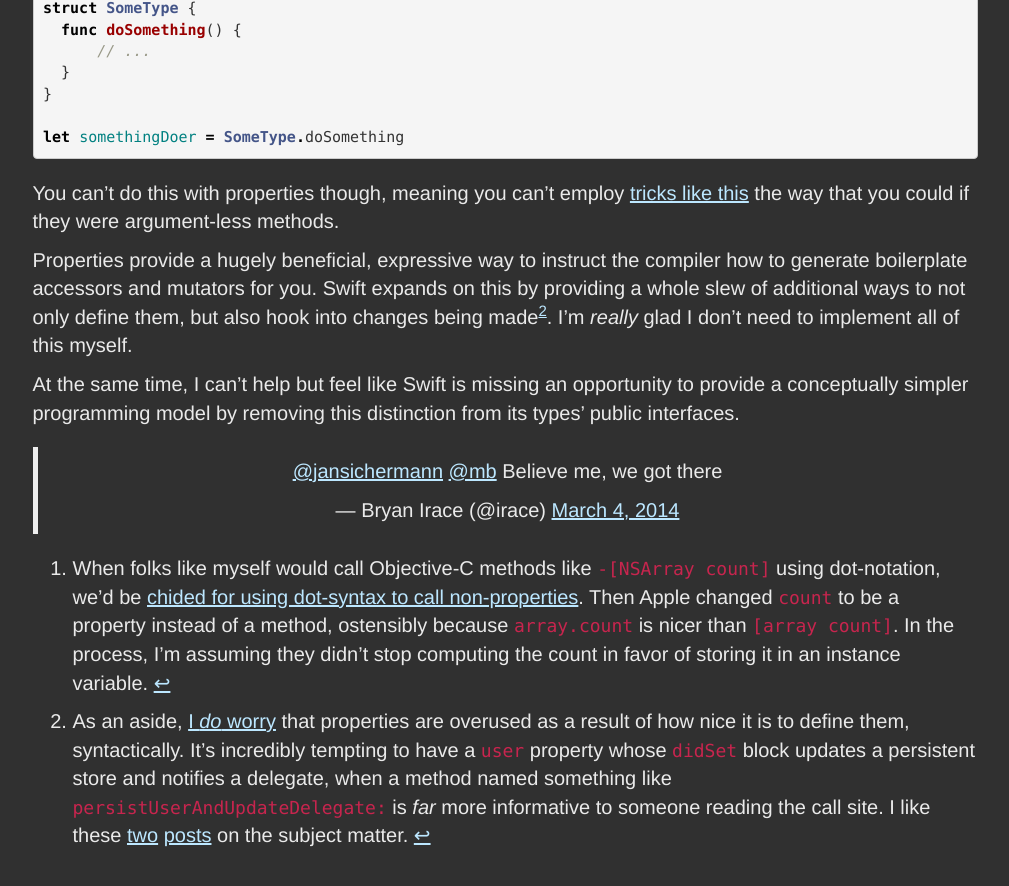
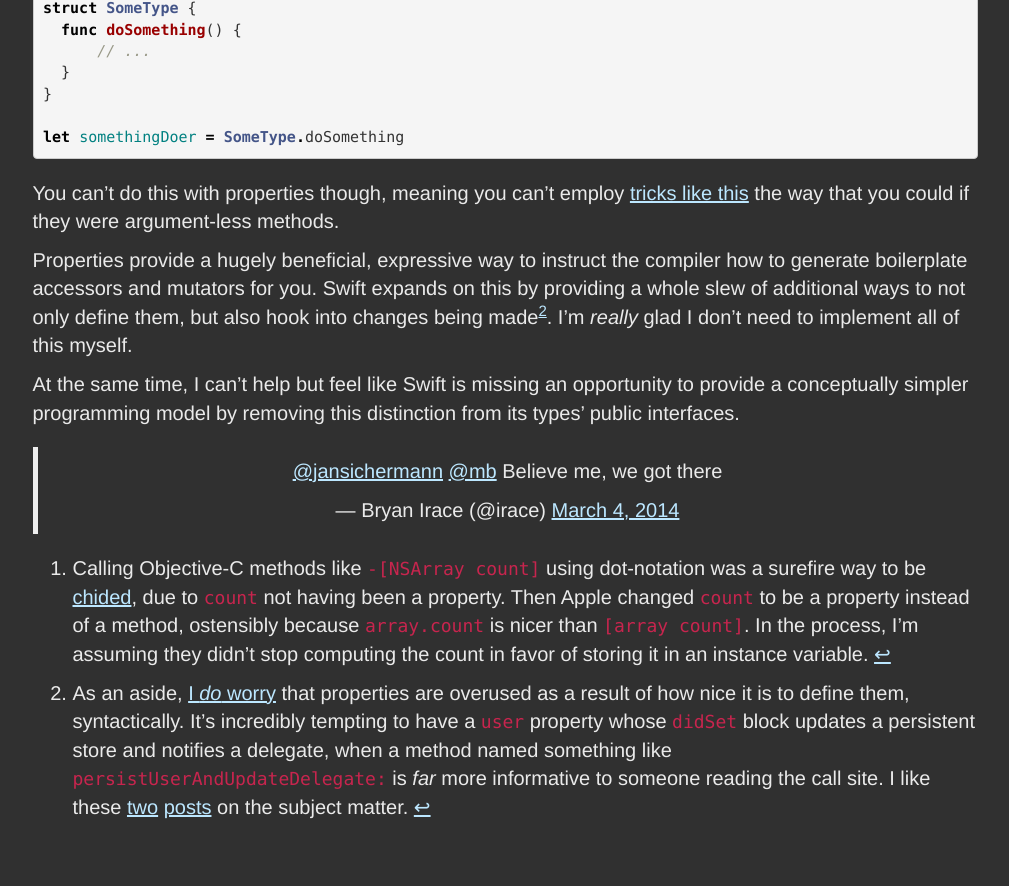
Before and after one commit to irace/irace.github.com, a Jekyll site: the page built from _posts/2016-01-09-properties-vs-methods.md, in a window 1280 px wide and 900 px high, scrolled down 1407 px. Shown: the top 886 px of the window, without its empty margins (135-1144 px from the left). Built offline with Jekyll 4.4.1, drawn with Linux system fonts in a browser that asks for light colours; nearby versions of some CDN libraries; comment, search, counter and statistics services are not loaded.

Commit message:
Update 2016-01-09-properties-vs-methods.md

```diff
--- a/_posts/2016-01-09-properties-vs-methods.md
+++ b/_posts/2016-01-09-properties-vs-methods.md
@@ -55,6 +55,6 @@
 <center class="centered-tweet"><blockquote class="twitter-tweet" lang="en"><p lang="en" dir="ltr"><a href="https://twitter.com/jansichermann">@jansichermann</a> <a href="https://twitter.com/mb">@mb</a> Believe me, we got there</p>&mdash; Bryan Irace (@irace) <a href="https://twitter.com/irace/status/440943091907067904">March 4, 2014</a></blockquote></center>
 <script async src="//platform.twitter.com/widgets.js" charset="utf-8"></script>
 
-[^1]: When folks like myself would call Objective-C methods like `-[NSArray count]` using dot-notation, we’d be [chided for using dot-syntax to call non-properties](https://twitter.com/irace/status/440941047636828161). Then Apple changed `count` to be a property instead of a method, ostensibly because `array.count` is nicer than `[array count]`. In the process, I’m assuming they didn’t stop computing the count in favor of storing it in an instance variable.
+[^1]: Calling Objective-C methods like `-[NSArray count]` using dot-notation was a surefire way to be [chided](https://twitter.com/irace/status/440941047636828161), due to `count` not having been a property. Then Apple changed `count` to be a property instead of a method, ostensibly because `array.count` is nicer than `[array count]`. In the process, I’m assuming they didn’t stop computing the count in favor of storing it in an instance variable.
 
 [^2]: As an aside, [I *do* worry](https://twitter.com/irace/status/672529401637138432) that properties are overused as a result of how nice it is to define them, syntactically. It’s incredibly tempting to have a `user` property whose `didSet` block updates a persistent store and notifies a delegate, when a method named something like `persistUserAndUpdateDelegate:` is *far* more informative to someone reading the call site. I like these [two](http://www.sicpers.info/2014/01/set-the-settings-set/) [posts](http://www.yegor256.com/2014/09/16/getters-and-setters-are-evil.html) on the subject matter.
```
